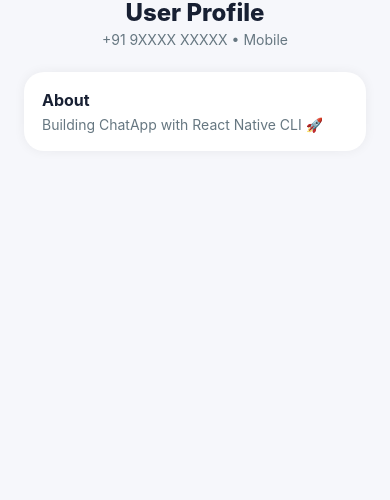
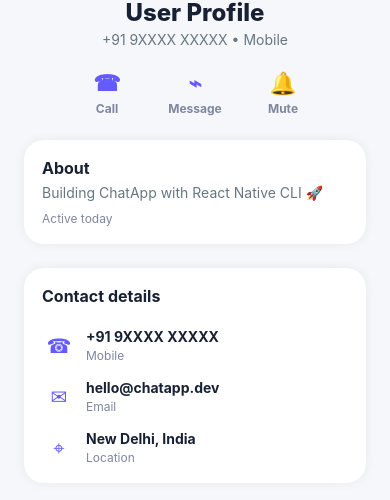
Before and after one commit to prateek2302/ChatApp, a React Native app: screen /Profile in a window 390 px wide. Shown: the part 258-758 px from the top of the page. Built offline with nearby package versions, Linux system fonts and the light colour scheme.

Commit message:
Initial commit

```diff
--- a/src/screens/ProfileScreen.js
+++ b/src/screens/ProfileScreen.js
@@ -11,9 +11,32 @@ export default function ProfileScreen({route}) {
       <Text style={[styles.name, {color: isDark ? Colors.textDark : Colors.text}]}>{name || 'User Profile'}</Text>
       <Text style={styles.sub}>+91 9XXXX XXXXX • Mobile</Text>
 
+      <View style={styles.actions}>
+        <View style={styles.action}><Text style={styles.actionIcon}>☎</Text><Text style={styles.actionLabel}>Call</Text></View>
+        <View style={styles.action}><Text style={styles.actionIcon}>⌁</Text><Text style={styles.actionLabel}>Message</Text></View>
+        <View style={styles.action}><Text style={styles.actionIcon}>🔔</Text><Text style={styles.actionLabel}>Mute</Text></View>
+      </View>
+
       <View style={[styles.card, {backgroundColor: isDark ? Colors.surfaceDark : '#fff'}]}>
         <Text style={[styles.cardTitle, {color: isDark ? Colors.textDark : Colors.text}]}>About</Text>
         <Text style={styles.cardText}>Building ChatApp with React Native CLI 🚀</Text>
+        <Text style={styles.updated}>Active today</Text>
+      </View>
+
+      <View style={[styles.card, {backgroundColor: isDark ? Colors.surfaceDark : '#fff'}]}>
+        <Text style={[styles.cardTitle, {color: isDark ? Colors.textDark : Colors.text}]}>Contact details</Text>
+        <View style={styles.detailRow}>
+          <Text style={styles.detailIcon}>☎</Text>
+          <View><Text style={[styles.detailValue, {color: isDark ? Colors.textDark : Colors.text}]}>+91 9XXXX XXXXX</Text><Text style={styles.detailLabel}>Mobile</Text></View>
+        </View>
+        <View style={styles.detailRow}>
+          <Text style={styles.detailIcon}>✉</Text>
+          <View><Text style={[styles.detailValue, {color: isDark ? Colors.textDark : Colors.text}]}>hello@chatapp.dev</Text><Text style={styles.detailLabel}>Email</Text></View>
+        </View>
+        <View style={styles.detailRow}>
+          <Text style={styles.detailIcon}>⌖</Text>
+          <View><Text style={[styles.detailValue, {color: isDark ? Colors.textDark : Colors.text}]}>New Delhi, India</Text><Text style={styles.detailLabel}>Location</Text></View>
+        </View>
       </View>
     </ScrollView>
   );
@@ -24,7 +47,16 @@ const styles = StyleSheet.create({
   avatar: {width: 132, height: 132, borderRadius: 66, marginTop: 20, borderWidth: 5, borderColor: Colors.accent},
   name: {fontSize: 24, fontWeight: '800', marginTop: 16},
   sub: {fontSize: 14, color: '#667781', marginTop: 4},
+  actions: {flexDirection: 'row', justifyContent: 'center', gap: 28, marginTop: 22},
+  action: {alignItems: 'center', minWidth: 60},
+  actionIcon: {color: Colors.primary, fontSize: 22, fontWeight: '700'},
+  actionLabel: {color: Colors.muted, fontSize: 12, fontWeight: '700', marginTop: 5},
   card: {width: '100%', borderRadius: 20, padding: 18, marginTop: 24, shadowColor: '#000', shadowOpacity: 0.06, shadowRadius: 12, elevation: 2},
   cardTitle: {fontWeight: '700', fontSize: 16, marginBottom: 6},
   cardText: {color: '#667781', fontSize: 14},
+  updated: {color: Colors.muted, fontSize: 12, marginTop: 10},
+  detailRow: {flexDirection: 'row', alignItems: 'center', marginTop: 16},
+  detailIcon: {width: 34, color: Colors.primary, fontSize: 20, textAlign: 'center', marginRight: 10},
+  detailValue: {fontSize: 14, fontWeight: '700'},
+  detailLabel: {color: Colors.muted, fontSize: 12, marginTop: 3},
 });
```
